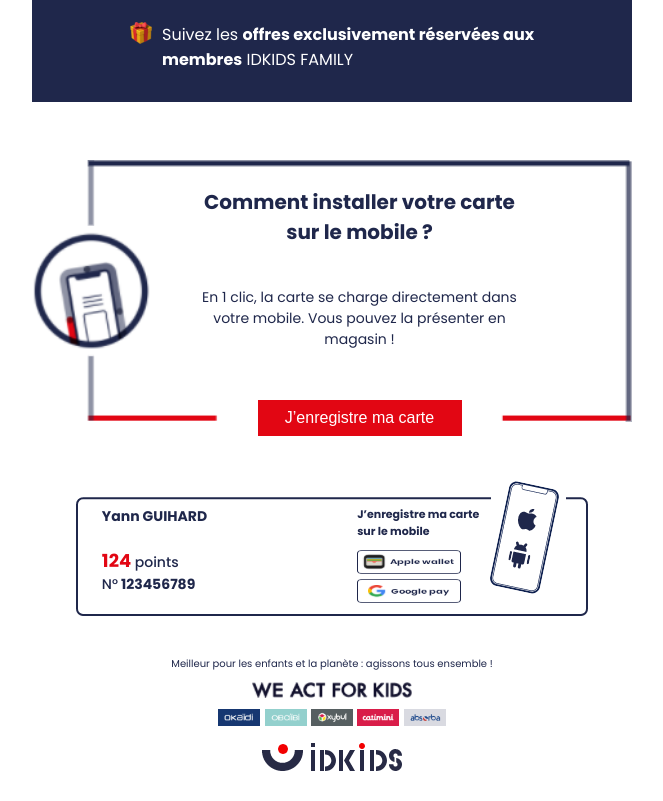
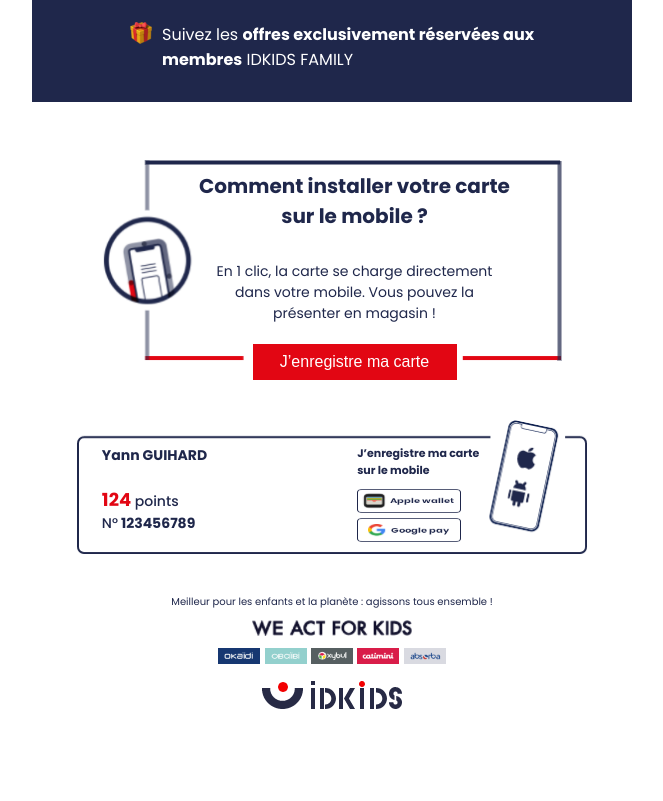
Before and after one commit to angeliquejeanne/Test-Int-Mail-AgentX-3, a plain HTML site: page index.html in a window 1280 px wide. Shown: the part 1128-1929 px from the top of the page, without its empty margins (48-711 px from the left). After the commit the page ends 1867 px from the top, so only its background shows below. Drawn offline with Linux system fonts and the light colour scheme.

Commit message:
add rwd...

```diff
--- a/responsive.css
+++ b/responsive.css
@@ -77,17 +77,19 @@
     }
     .content-two .vers-desk {
         display: block;
+        width: 460px;
     }
     .content-two .text-content .txt-one {
         font-size: 20px;
         font-weight: bold;
         color: var(--color-blue);
-        padding: 60px 0px 20px;
+        padding: 40px 0px 20px;
     }
     .content-two .text-content .txt-two {
         font-size: 14px;
         color: var(--color-blue);
-        padding: 20px 0px 30px;
+        padding: 10px 0px 10px;
+        width: 295px;
     }
     .content-two .text-content {
         width: 380px;
@@ -98,10 +100,10 @@
         align-items: center;
         align-content: center;
         margin: 10px auto;
-        padding-left: 55px;
+        padding-left: 45px;
     }
     .content-two .text-content button {
-        margin: 20px auto;
+        margin: 10px auto;
     }
     .points {
         width: 600px;
@@ -111,6 +113,7 @@
     }
     .points .vers-desk {
         display: block;
+        width: 510px;
     }
     .points img {
         position: relative;
```
